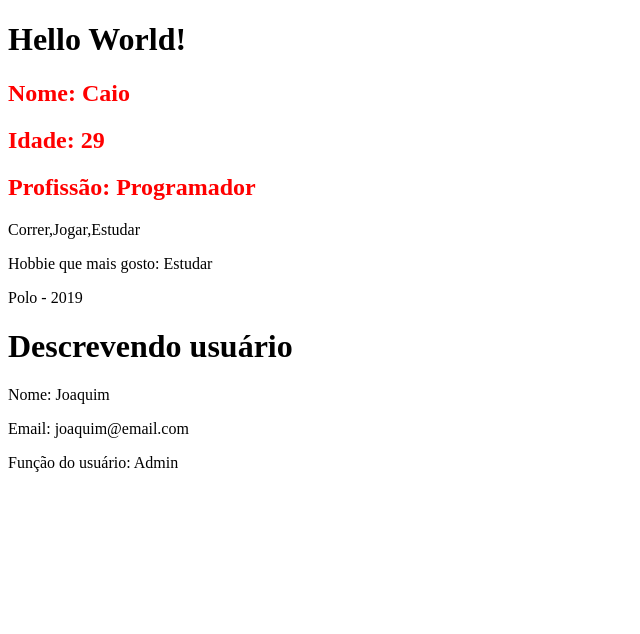
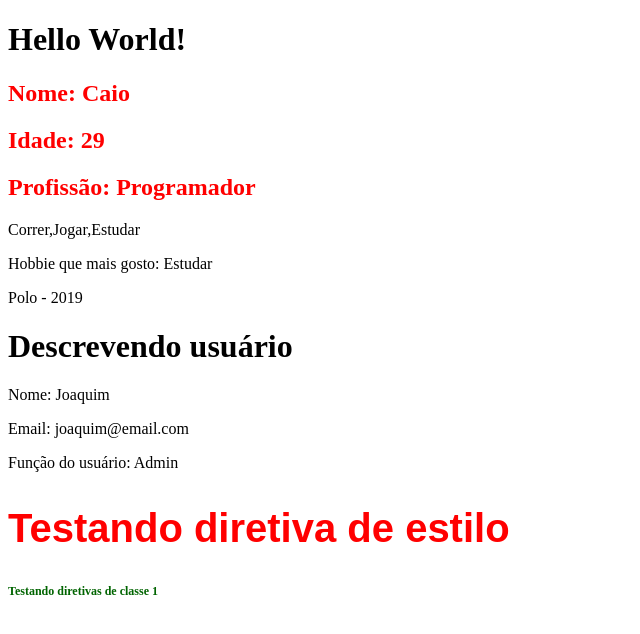
Before and after one commit to Caio-Alves/projeto-moment, an Angular app in the folder moment-project/: page / in a window 1280 px wide. Shown: the top 634 px of the page, without its empty margins (0-640 px from the left). Built offline with nearby package versions, Linux system fonts and the light colour scheme.

Commit message:
feat: diretivas basicas

```diff
--- a/moment-project/src/app/app.component.html
+++ b/moment-project/src/app/app.component.html
@@ -2,3 +2,4 @@
 
 <app-first-component></app-first-component>
 <app-parent-data [name]="userName" [userData]="userData"></app-parent-data>
+<app-directives></app-directives>
--- a/moment-project/src/app/app.module.ts
+++ b/moment-project/src/app/app.module.ts
@@ -5,12 +5,14 @@
 import { AppComponent } from './app.component';
 import { FirstComponentComponent } from './components/first-component/first-component.component';
 import { ParentDataComponent } from './components/parent-data/parent-data.component';
+import { DirectivesComponent } from './components/directives/directives.component';
 
 @NgModule({
   declarations: [
     AppComponent,
     FirstComponentComponent,
     ParentDataComponent,
+    DirectivesComponent,
   ],
   imports: [
     BrowserModule,
--- /dev/null
+++ b/moment-project/src/app/components/directives/directives.component.css
@@ -0,0 +1,7 @@
+.small-title{
+    font-size: 12px;
+}
+
+.green-title{
+    color: darkgreen;
+}
--- /dev/null
+++ b/moment-project/src/app/components/directives/directives.component.html
@@ -0,0 +1,3 @@
+<h2 [ngStyle]="{ 'font-size': size + 'px', 'font-family': font, color: color}">Testando diretiva de estilo</h2>
+
+<h2 [ngClass]="classes">Testando diretivas de classe 1</h2>
--- /dev/null
+++ b/moment-project/src/app/components/directives/directives.component.ts
@@ -0,0 +1,15 @@
+import { Component } from '@angular/core';
+
+@Component({
+  selector: 'app-directives',
+  templateUrl: './directives.component.html',
+  styleUrls: ['./directives.component.css']
+})
+export class DirectivesComponent {
+  size = 40;
+  font = 'Arial';
+  color = 'red';
+
+  classes = ["green-title", "small-title"];
+
+}
```
Also changed, not shown: 1 other file (tests, documents, lock files or other folders).
